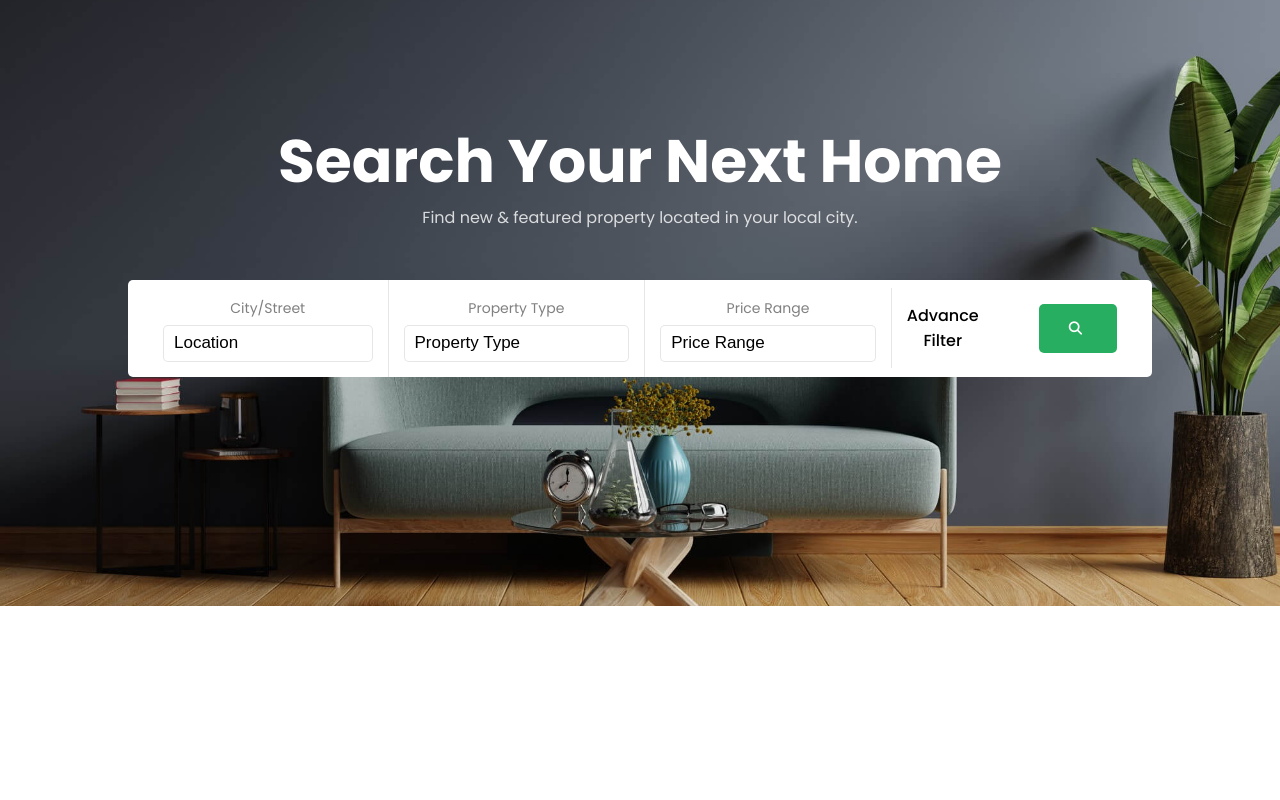
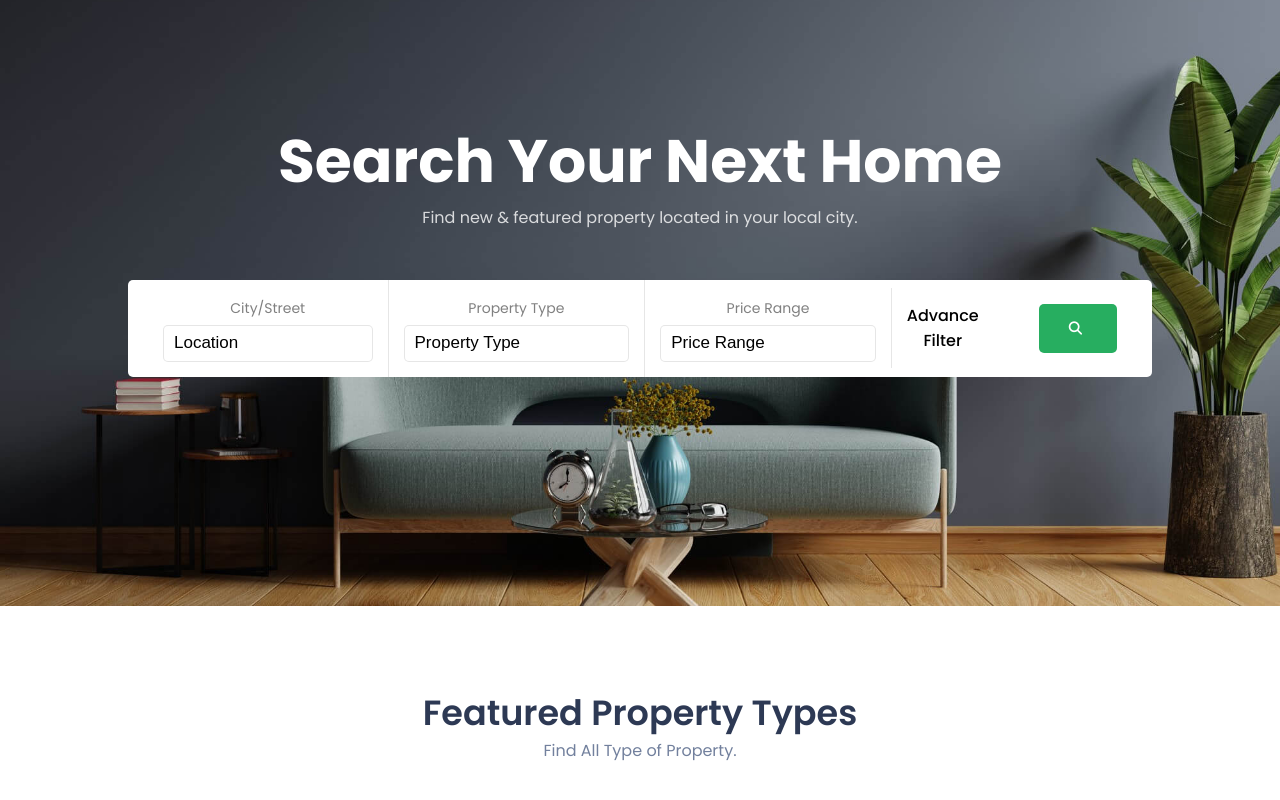
Before and after one commit to codersujon/RentUp, a React (Create React App) app: page / in a window 1280 px wide. Shown: the part 194-994 px from the top of the page. Before the commit the page ends 800 px from the top, so only its background shows below. Built offline with nearby package versions, Linux system fonts and the light colour scheme.

Commit message:
Featured Section Title Add

```diff
--- /dev/null
+++ b/src/assets/styles/components/_featured.scss
@@ -0,0 +1,3 @@
+.featured{
+    background-color: $bg-primary;
+}
--- /dev/null
+++ b/src/components/Featured/Featured.jsx
@@ -0,0 +1,20 @@
+import React from 'react'
+import SectionTitle from '../SectionTitle/SectionTitle'
+
+const Featured = () => {
+  return (
+    <>
+        <section className="featured">
+            <div className="container">
+                <SectionTitle
+                    title="Featured Property Types"
+                    subtitle="Find All Type of Property."
+                />
+
+            </div>
+        </section>
+    </>
+  )
+}
+
+export default Featured
--- a/src/components/Home/Home.jsx
+++ b/src/components/Home/Home.jsx
@@ -1,10 +1,12 @@
 import React from 'react'
 import Hero from './Hero/Hero';
+import Featured from './../Featured/Featured';
 
 const Home = () => {
   return (
     <>
        <Hero />
+       <Featured />
     </>
   )
 }
--- a/src/components/SectionTitle/SectionTitle.jsx
+++ b/src/components/SectionTitle/SectionTitle.jsx
@@ -1,10 +1,10 @@
 import React from 'react'
 
-const SectionTitle = () => {
+const SectionTitle = ({title, subtitle}) => {
   return (
     <div className="SectionTitle">
-        <h2>Featured Property Types</h2>
-        <p>Find All Type of Property.</p>
+        <h2>{title}</h2>
+        <p>{subtitle}</p>
     </div>
   )
 }
```
